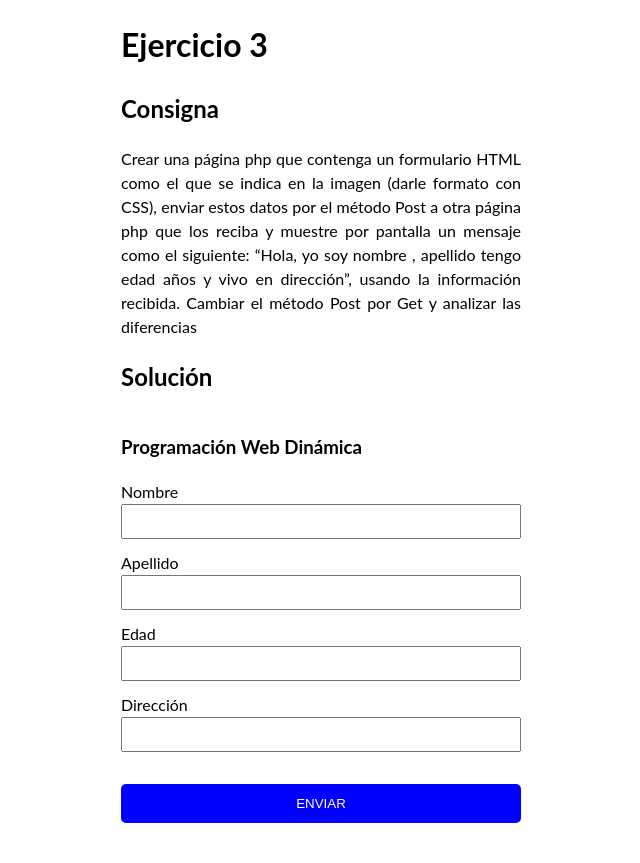
After one commit to lautarobarrera10/pwd-tp1, a PHP site: page /ej3.php in a window 1280 px wide. The commit adds this page. Shown: the whole page, without its empty margins (319-959 px from the left). Run offline with PHP 8.4, Linux system fonts and the light colour scheme.

Commit message:
ej3 hecho

```diff
--- /dev/null
+++ b/vistas/ej3.php
@@ -0,0 +1,32 @@
+<!DOCTYPE html>
+<html lang="es">
+<head>
+    <meta charset="UTF-8">
+    <meta name="viewport" content="width=device-width, initial-scale=1.0">
+    <title>Ejercicio 3</title>
+    <link rel="stylesheet" href="../../style.css">
+</head>
+<body>
+    <h1>Ejercicio 3</h1>
+    <h2>Consigna</h2>
+    <p>Crear una página php que contenga un formulario HTML como el que se indica en la
+    imagen (darle formato con CSS), enviar estos datos por el método Post a otra página php
+    que los reciba y muestre por pantalla un mensaje como el siguiente: “Hola, yo soy
+    nombre , apellido tengo edad años y vivo en dirección”, usando la información recibida.
+    Cambiar el método Post por Get y analizar las diferencias
+    </p>
+    <h2>Solución</h2>
+    <form action="./action/action-ej3.php" method="post">
+        <h3>Programación Web Dinámica</h3>
+        <label for="nombre">Nombre</label>
+        <input type="text" name="nombre" id="nombre" required>
+        <label for="apellido">Apellido</label>
+        <input type="text" name="apellido" id="apellido" required>
+        <label for="edad">Edad</label>
+        <input type="number" name="edad" id="edad" required>
+        <label for="direccion">Dirección</label>
+        <input type="text" name="direccion" id="direccion" required>
+        <button type="submit">Enviar</button>
+    </form>
+</body>
+</html>
```
Also changed, not shown: control/Texto.php (added, +8 -0 lines), vistas/action/action-ej3.php (added, +26 -0 lines), vistas/ej1.php (+0 -8 lines), vistas/ej2.php (+5 -13 lines).
